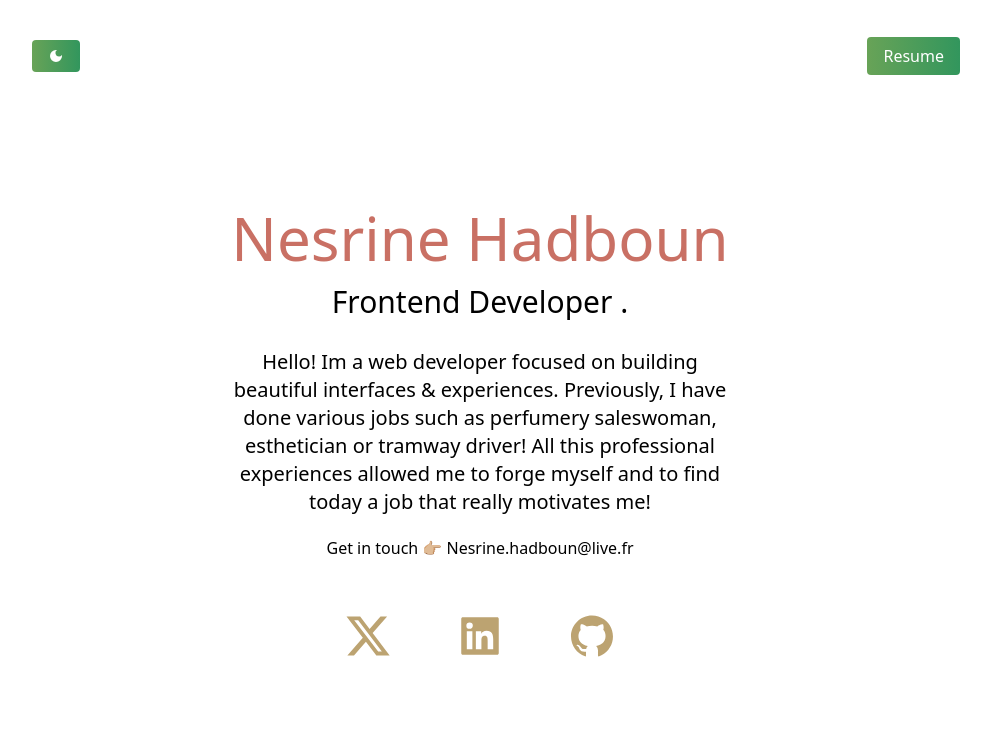
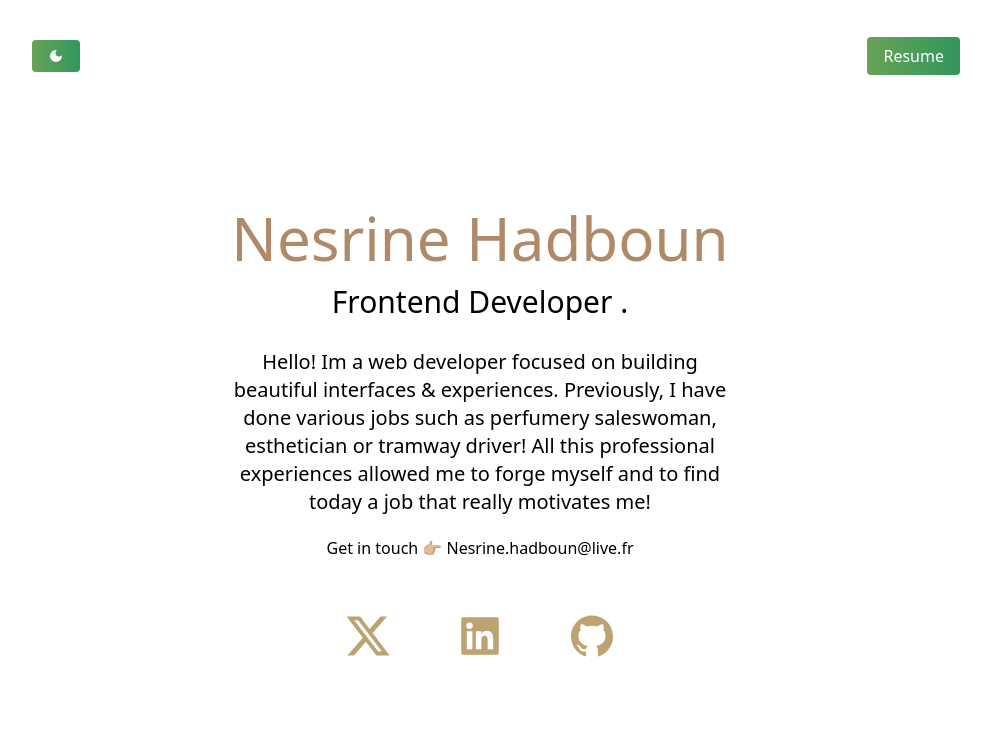
Before and after one commit to Nesrinemh/Solo-project--portfolio-Nextjs, a Next.js app: page / in a window 1280 px wide. Shown: the top 751 px of the page, without its empty margins (160-1151 px from the left). Built offline with nearby package versions, Linux system fonts and the light colour scheme.

Commit message:
color name

```diff
--- a/pages/index.js
+++ b/pages/index.js
@@ -43,7 +43,7 @@ export default function Home() {
             </ul>
           </nav>
           <div className='text-center p-10 py-10'>
-            <h2 className=' text-5xl py-2 text-indian font-medium md:text-6xl'>
+            <h2 className=' text-5xl py-2 text-[#b08968] font-medium md:text-6xl'>
               Nesrine Hadboun
             </h2>
             <h3 className='text-2xl py-2 md:text-3xl'>
```
